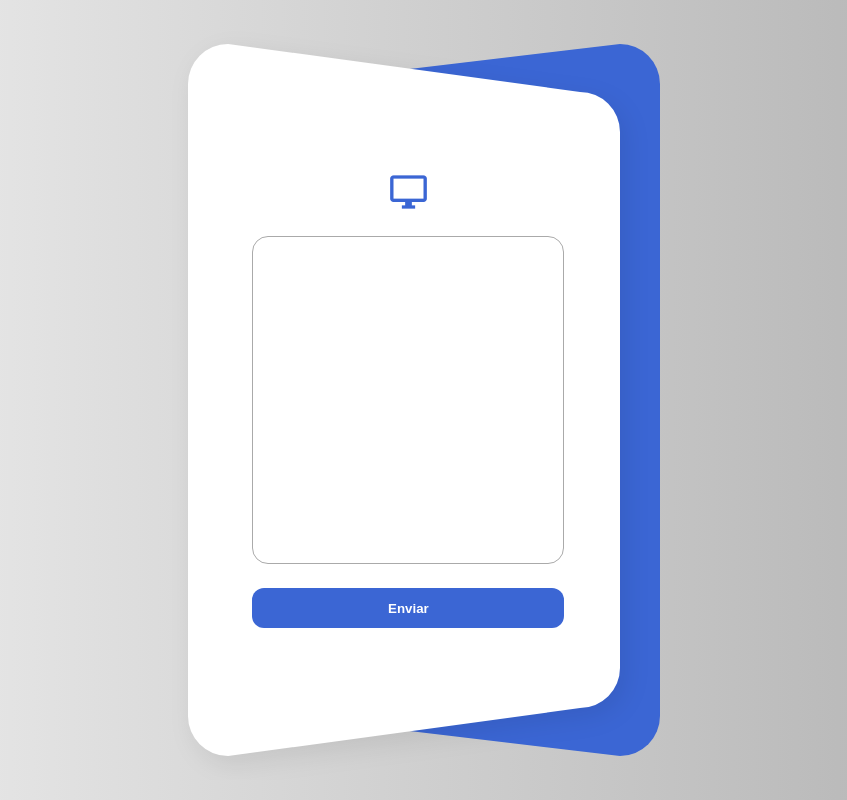
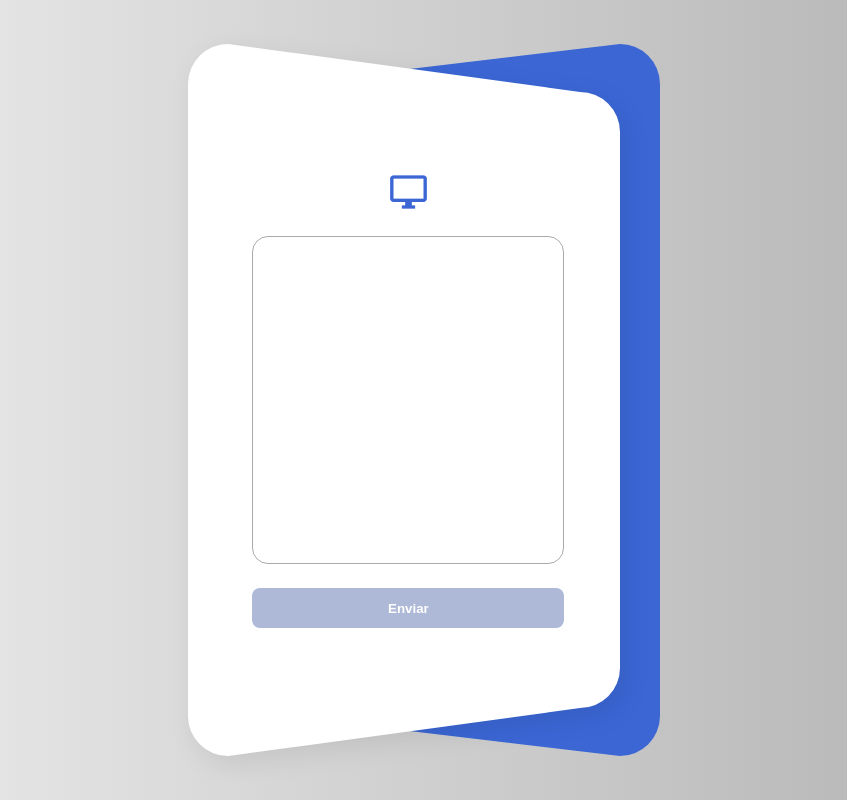
Before and after one commit to armchair-ai/front, an Angular app: page / in a window 1280 px wide. Shown: the whole page, without its empty margins (216-1063 px from the left). Built offline with nearby package versions, Linux system fonts and the light colour scheme.

Commit message:
message send

```diff
--- a/src/app/app.html
+++ b/src/app/app.html
@@ -1,5 +1,5 @@
 <app-message
-    color="#3B66D4" order="01" icon="desktop_windows"
+    color="#3B66D4"
 ></app-message>
 <!-- <section class="steps-container">
     <app-step color="#C6432F" [order]="1" direction="right"></app-step>
--- a/src/app/components/message/message.html
+++ b/src/app/components/message/message.html
@@ -9,8 +9,15 @@
         d="M 12 32 A 20 20 0 0 1 32 12 L 208 36 A 20 20 0 0 1 228 56 L 228 324 A 20 20 0 0 1 208 344 L 32 368 A 20 20 0 0 1 12 348 L 12 32 Z"
     />
 </svg>
-<form>
-    <mat-icon class="message-icon">{{ icon() }}</mat-icon>
-    <textarea></textarea>
-    <button class="message-submit">Enviar</button>
+<form (submit)="submit($event)">
+    <mat-icon class="message-icon">
+        desktop_windows
+    </mat-icon>
+    <textarea
+        [value]="content()"
+        (input)="onInput($event)"
+    ></textarea>
+    <button class="message-submit" type="submit" [disabled]="disabled()">
+        Enviar
+    </button>
 </form>
--- a/src/app/components/message/message.scss
+++ b/src/app/components/message/message.scss
@@ -65,23 +65,16 @@ form {
         color: #ffffff;
         font-weight: 600;
         cursor: pointer;
-        transition: background 0.3s ease, opacity 0.2s ease;
+        transition: background 0.3s ease, opacity 0.2s ease, filter 0.2s ease;
 
-        &:hover {
+        &:hover:not(:disabled) {
             opacity: 0.9;
         }
-    }
 
-    & .message-submit {
-        background: var(--message-color);
-        border-radius: 12px;
-        color: #ffffff;
-        font-weight: 600;
-        cursor: pointer;
-        transition: background 0.3s ease, opacity 0.2s ease;
-
-        &:hover {
-            opacity: 0.9;
+        &:disabled {
+            opacity: 0.45;
+            cursor: not-allowed;
+            filter: grayscale(0.4);
         }
     }
 }
--- a/src/app/components/message/message.ts
+++ b/src/app/components/message/message.ts
@@ -1,4 +1,4 @@
-import { Component, input } from '@angular/core'
+import { Component, computed, input, output, signal } from '@angular/core'
 import { MatIcon } from '@angular/material/icon'
 
 @Component({
@@ -12,10 +12,27 @@ import { MatIcon } from '@angular/material/icon'
     },
 })
 export class Message {
-    readonly color = input<string>('#3b82f6')
-    readonly title = input<string>('LOREM IPSUM')
-    readonly description = input<string>(
-        'Lorem ipsum dolor sit amet, consectetuer adipiscing elit. Eu nullam venenatis gravida zorci. Quisque dictum quam'
-    )
-    readonly icon = input<string>('desktop_windows')
+    readonly color = input<string>()
+    readonly onSubmit = output<string>()
+
+    readonly content = signal<string>('')
+    readonly disabled = computed(() => !this.isValid())
+
+    onInput(event: Event): void {
+        const target = event.target as HTMLTextAreaElement
+        this.content.set(target.value)
+    }
+
+    submit(event: Event): void {
+        event.preventDefault()
+        if (!this.isValid()) {
+            return
+        }
+        this.onSubmit.emit(this.content().trim())
+        this.content.set('')
+    }
+
+    private isValid(): boolean {
+        return this.content().trim().length > 0
+    }
 }
```
